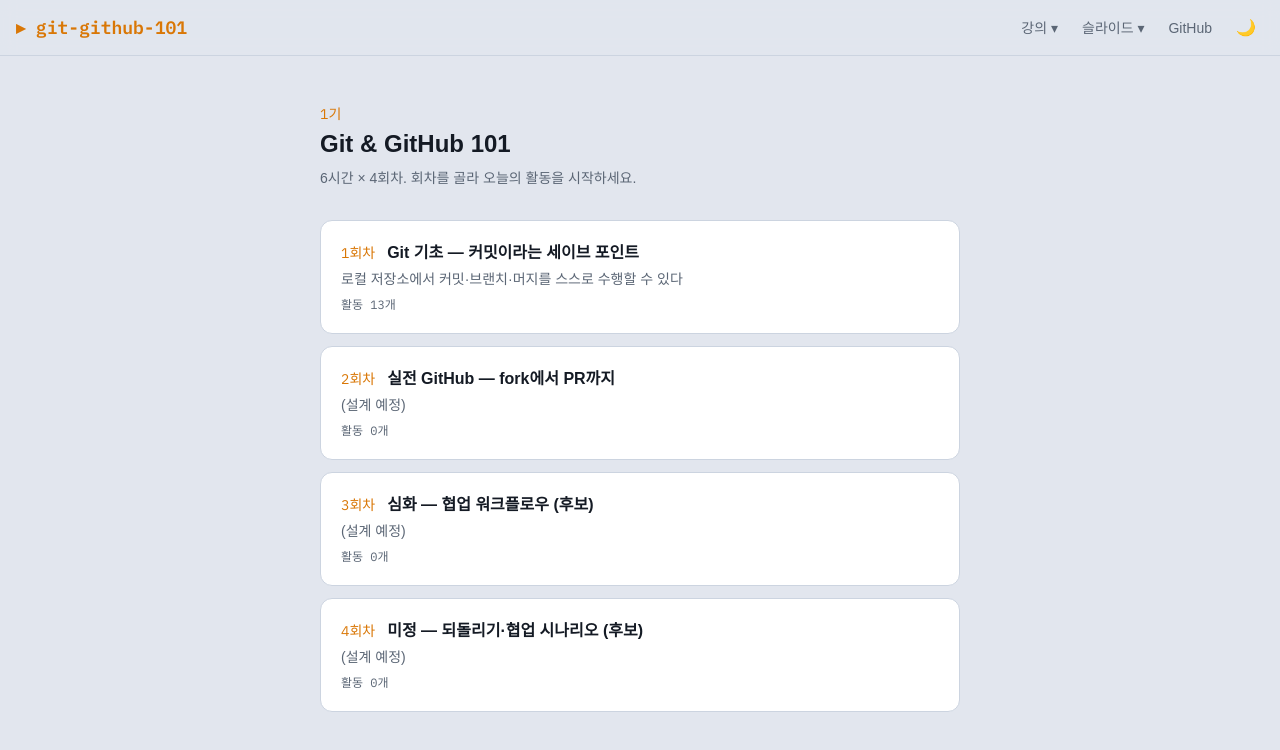
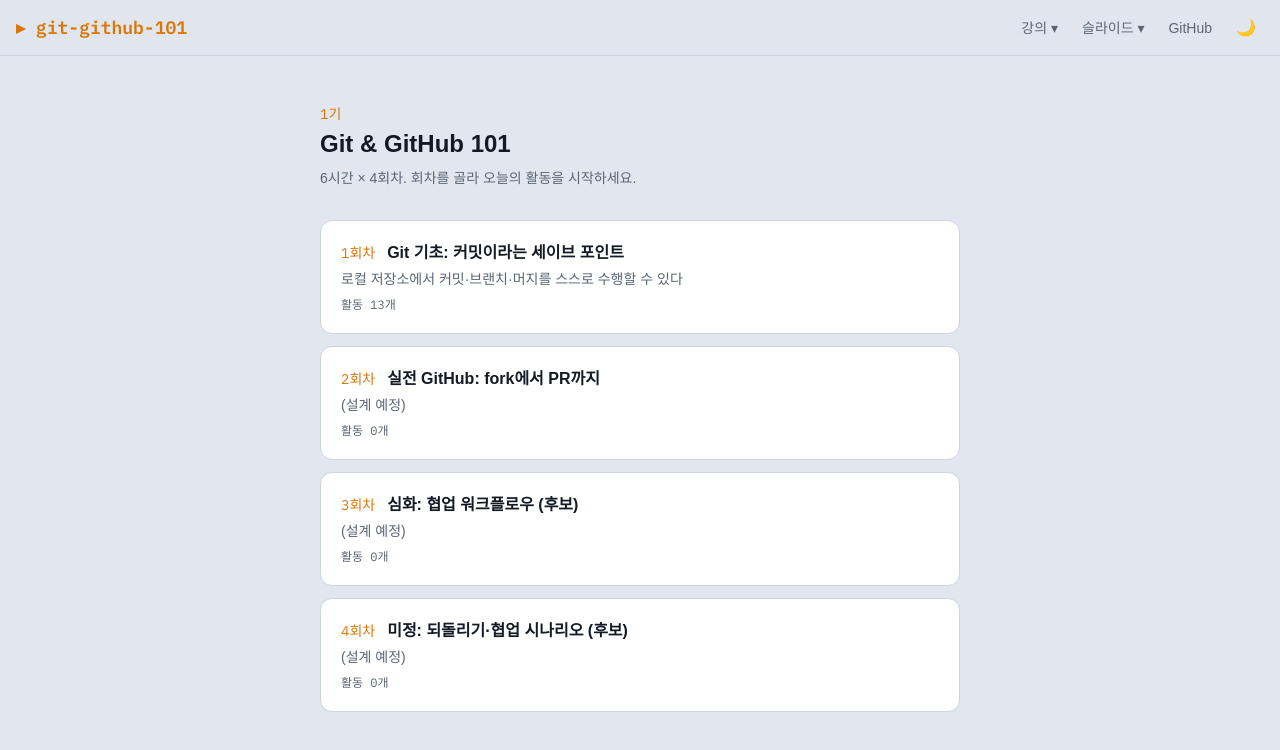
Before and after one commit to 0-Chan/git-github-101, a Next.js app: page /course in a window 1280 px wide. Shown: the top 750 px of the page. Built offline with nearby package versions, Linux system fonts and the light colour scheme; a web font is replaced by a local one.

Commit message:
style: drop em dashes from user-facing copy
course.json 회차·교시·활동 제목 6곳, 레슨 08 팁 문장, 강의 페이지
타이틀, 미션 라벨의 em dash를 쌍점·가운뎃점·문장 분리로 정리했다.
코드 주석의 em dash는 화면에 노출되지 않아 그대로 둔다.

```diff
--- a/content/course.json
+++ b/content/course.json
@@ -4,10 +4,10 @@
     {
       "id": "s1",
       "order": 1,
-      "title": "Git 기초 — 커밋이라는 세이브 포인트",
+      "title": "Git 기초: 커밋이라는 세이브 포인트",
       "goal": "로컬 저장소에서 커밋·브랜치·머지를 스스로 수행할 수 있다",
       "periods": [
-        { "order": 1, "title": "OT — 오프닝", "durationMin": 45 },
+        { "order": 1, "title": "OT · 오프닝", "durationMin": 45 },
         { "order": 2, "title": "Git이란? · 첫 저장소", "durationMin": 45 },
         { "order": 3, "title": "첫 커밋과 히스토리", "durationMin": 45 },
         { "order": 4, "title": "수정과 비교(diff)", "durationMin": 45 },
@@ -18,7 +18,7 @@
         {
           "type": "lecture",
           "id": "s1-lecture-opening",
-          "title": "오프닝 덱 — Git이 있기 전의 세계",
+          "title": "오프닝 덱: Git이 있기 전의 세계",
           "deck": "/slides/s1"
         },
         { "type": "lesson", "id": "s1-l01", "slug": "what-is-git" },
@@ -47,7 +47,7 @@
     {
       "id": "s2",
       "order": 2,
-      "title": "실전 GitHub — fork에서 PR까지",
+      "title": "실전 GitHub: fork에서 PR까지",
       "goal": "(설계 예정)",
       "periods": [
         { "order": 1, "title": "미정", "durationMin": 45 },
@@ -62,7 +62,7 @@
     {
       "id": "s3",
       "order": 3,
-      "title": "심화 — 협업 워크플로우 (후보)",
+      "title": "심화: 협업 워크플로우 (후보)",
       "goal": "(설계 예정)",
       "periods": [
         { "order": 1, "title": "미정", "durationMin": 45 },
@@ -77,7 +77,7 @@
     {
       "id": "s4",
       "order": 4,
-      "title": "미정 — 되돌리기·협업 시나리오 (후보)",
+      "title": "미정: 되돌리기·협업 시나리오 (후보)",
       "goal": "(설계 예정)",
       "periods": [
         { "order": 1, "title": "미정", "durationMin": 45 },
--- a/src/app/course/page.tsx
+++ b/src/app/course/page.tsx
@@ -1,7 +1,7 @@
 import Link from "next/link";
 import { getCourse } from "@/lib/course";
 
-export const metadata = { title: "강의 — git-github-101" };
+export const metadata = { title: "강의 · git-github-101" };
 
 export default function CoursePage() {
   const course = getCourse();
--- a/src/components/MissionChecklist.tsx
+++ b/src/components/MissionChecklist.tsx
@@ -12,7 +12,7 @@
     <section className="rounded-xl border border-edge bg-surface p-5">
       <div className="flex items-baseline justify-between gap-2">
         <h3 className="font-mono text-sm text-muted">
-          미션 — {mission.title} {status.done && <span className="text-lane-main">✓</span>}
+          미션 · {mission.title} {status.done && <span className="text-lane-main">✓</span>}
         </h3>
         {mission.link && (
           <a
```
Also changed, not shown: content/lessons/08-merge-conflict.md (+1 -1 lines).
